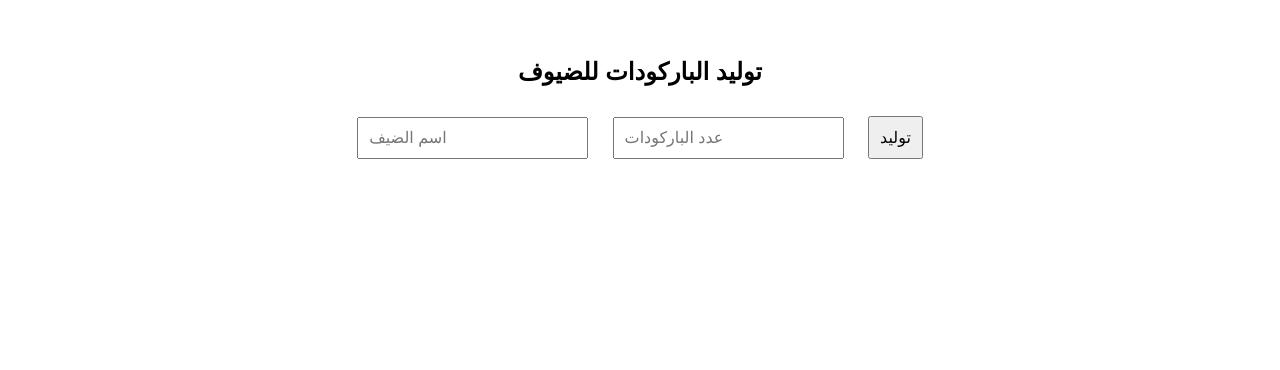
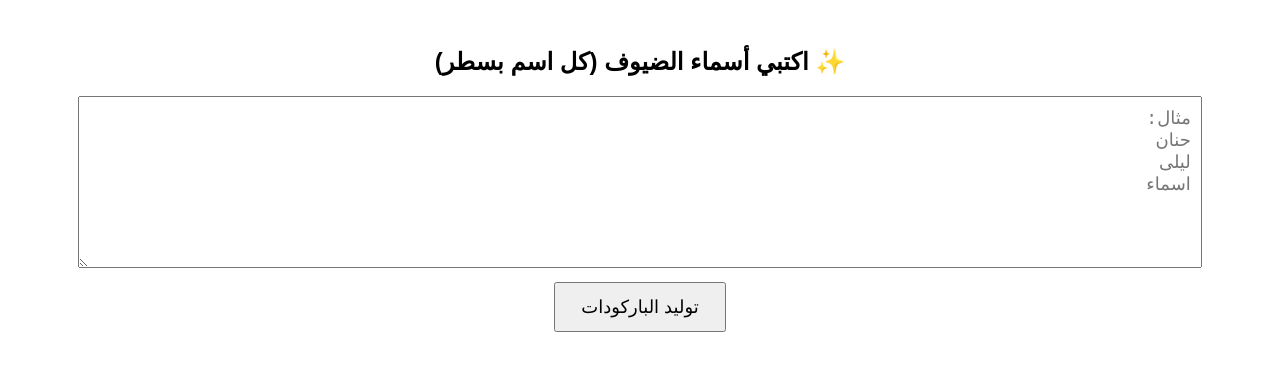
Before and after one commit to swancopyy-lab/one-time-qr-generator, a plain HTML site: page index.html in a window 1280 px wide. Drawn offline with Linux system fonts and the light colour scheme.

Commit message:
Update index.html

```diff
--- a/index.html
+++ b/index.html
@@ -1,61 +1,70 @@
 <!DOCTYPE html>
-<html lang="ar">
+<html lang="ar" dir="rtl">
 <head>
 <meta charset="UTF-8">
-<title>توليد الباركودات للضيوف</title>
-<script src="https://cdnjs.cloudflare.com/ajax/libs/qrious/4.0.2/qrious.min.js"></script>
+<title>مولد QR حسب كل ضيف</title>
 <style>
-body { font-family: sans-serif; text-align: center; padding: 30px; }
-input, button { padding: 10px; margin: 10px; font-size: 16px; }
-#qrcodes div { margin: 10px; display: inline-block; text-align: center; }
+  body { font-family: Arial; text-align:center; padding:20px; }
+  textarea { width:90%; height:150px; font-size:18px; padding:10px; }
+  button { padding:12px 25px; font-size:18px; margin-top:10px; }
+  #qrcodes { display:flex; flex-wrap:wrap; justify-content:center; margin-top:20px; }
+  .qr-item { margin:10px; text-align:center; }
 </style>
 </head>
 <body>
 
-<h2>توليد الباركودات للضيوف</h2>
-<input type="text" id="guestName" placeholder="اسم الضيف">
-<input type="number" id="qrCount" placeholder="عدد الباركودات">
-<button onclick="generate()">توليد</button>
+<h2>✨ اكتبي أسماء الضيوف (كل اسم بسطر)</h2>
+
+<textarea id="namesInput" placeholder="مثال:
+حنان
+ليلى
+اسماء
+"></textarea>
+
+<br>
+<button onclick="generateQRs()">توليد الباركودات</button>
 
 <div id="qrcodes"></div>
 
+<script src="https://cdnjs.cloudflare.com/ajax/libs/qrious/4.0.2/qrious.min.js"></script>
+
 <script>
-const webAppUrl = "https://script.google.com/macros/s/AKfycbymZk-B8T0T35IyOMN-Gaq3B2QpsskVv7pM7oKTPKGqlFMQqTj1sBsUWInoA9vkubDeTg/exec"; // ضع رابط Web App
 
-function generate() {
-  const name = document.getElementById('guestName').value.trim();
-  const count = parseInt(document.getElementById('qrCount').value);
-  const container = document.getElementById('qrcodes');
-  container.innerHTML = '';
+const webAppUrl = "https://script.google.com/macros/s/AKfycbymZk-B8T0T35IyOMN-Gaq3B2QpsskVv7pM7oKTPKGqlFMQqTj1sBsUWInoA9vkubDeTg/exec";
 
-  if(!name || isNaN(count) || count <= 0){
-    alert('ادخل الاسم وعدد الباركودات بشكل صحيح');
-    return;
-  }
+function generateQRs(){
 
-  for(let i=1; i<=count; i++){
-    const id = Date.now() + '_' + i;
-    const link = webAppUrl + "?name=" + encodeURIComponent(name);
+    const rawNames = document.getElementById("namesInput").value.trim();
+    const names = rawNames.split("\n").map(n => n.trim()).filter(n => n !== "");
 
-    // توليد QR
-    const canvas = document.createElement('canvas');
-    new QRious({ element: canvas, value: link, size: 200 });
+    const container = document.getElementById("qrcodes");
+    container.innerHTML = "";
 
-    // تحويل QR لصورة DataURL
-    const qrDataUrl = canvas.toDataURL();
+    names.forEach((name, index) => {
 
-    // إرسال إلى Google Sheet
-    fetch(webAppUrl + "?addGuest=true&name=" + encodeURIComponent(name) + "&qrUrl=" + encodeURIComponent(qrDataUrl))
-      .then(res => console.log("Guest added:", name));
+        // رابط الشخص الواحد
+        const link = `${webAppUrl}?name=${encodeURIComponent(name)}&id=${Date.now()}_${index}`;
 
-    const div = document.createElement('div');
-    div.appendChild(canvas);
-    const label = document.createElement('div');
-    label.innerText = name + " #" + i;
-    div.appendChild(label);
-    container.appendChild(div);
-  }
+        // توليد QR
+        const canvas = document.createElement("canvas");
+        new QRious({
+            element: canvas,
+            value: link,
+            size: 200
+        });
+
+        // عرض النتيجة
+        const div = document.createElement("div");
+        div.className = "qr-item";
+        div.innerHTML = `
+            <p>${name}</p>
+        `;
+        div.appendChild(canvas);
+
+        container.appendChild(div);
+    });
 }
+
 </script>
 
 </body>
```
